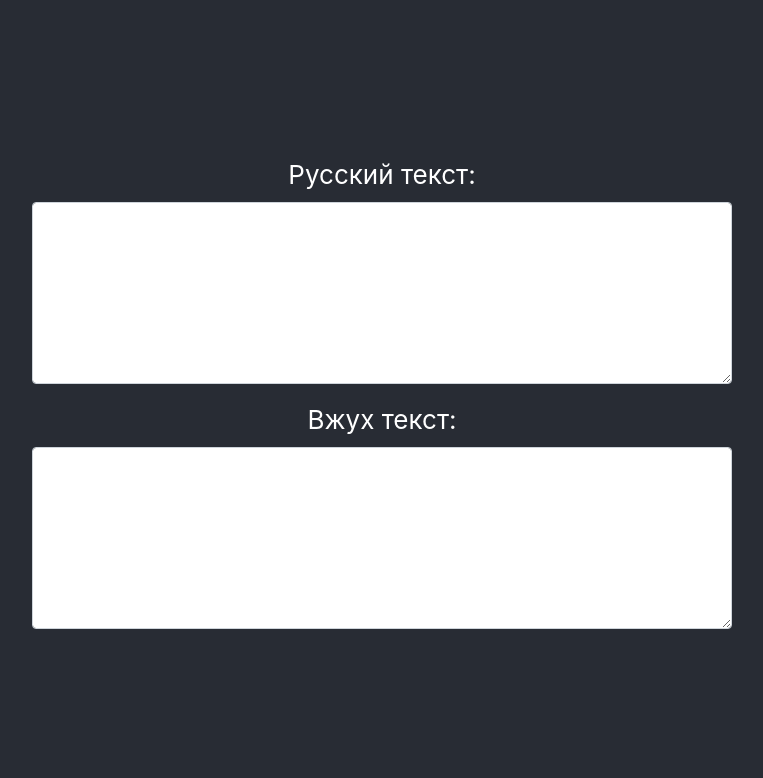
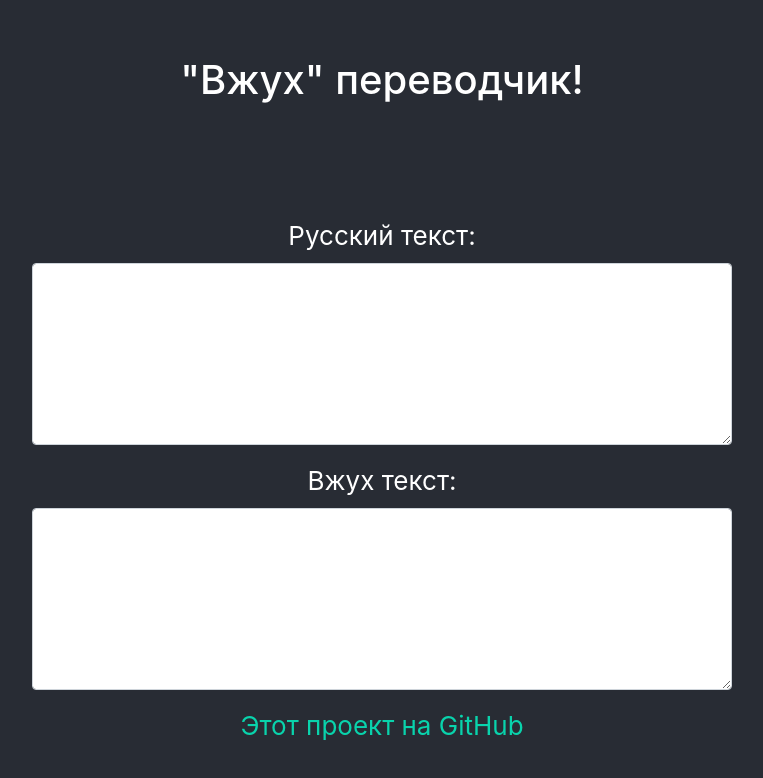
Before and after one commit to Mestima/vzuh_lang, a React (Create React App) app: page / in a window 1280 px wide. Shown: the top 778 px of the page, without its empty margins (258-1021 px from the left). Built offline with nearby package versions, Linux system fonts and the light colour scheme.

Commit message:
index page update

```diff
--- a/src/App.css
+++ b/src/App.css
@@ -3,7 +3,7 @@
 }
 
 .App-logo {
-  height: 40vmin;
+  height: 20vmin;
 }
 
 .App-main {
--- a/src/App.js
+++ b/src/App.js
@@ -7,7 +7,17 @@ function App() {
   return (
     <div className="App">
       <div className="App-main">
+        <header className="App-logo">
+          <h1>"Вжух" переводчик!</h1>
+        </header>
         <Form />
+        <a
+          className = "App-link"
+          href = "https://github.com/Mestima/vzuh_lang"
+          target = "_blank"
+        >
+          Этот проект на GitHub
+        </a>
       </div>
     </div>
   );
```
